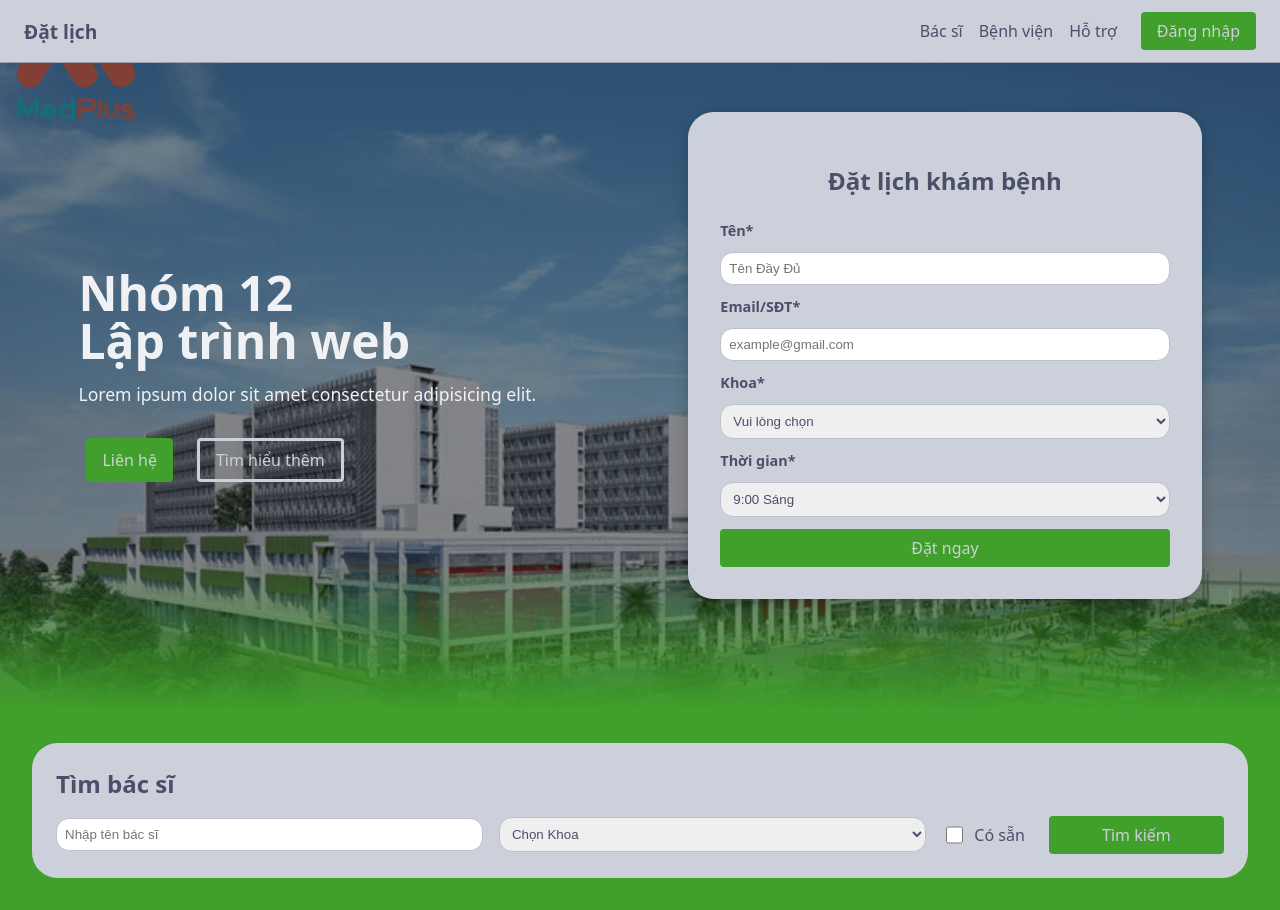
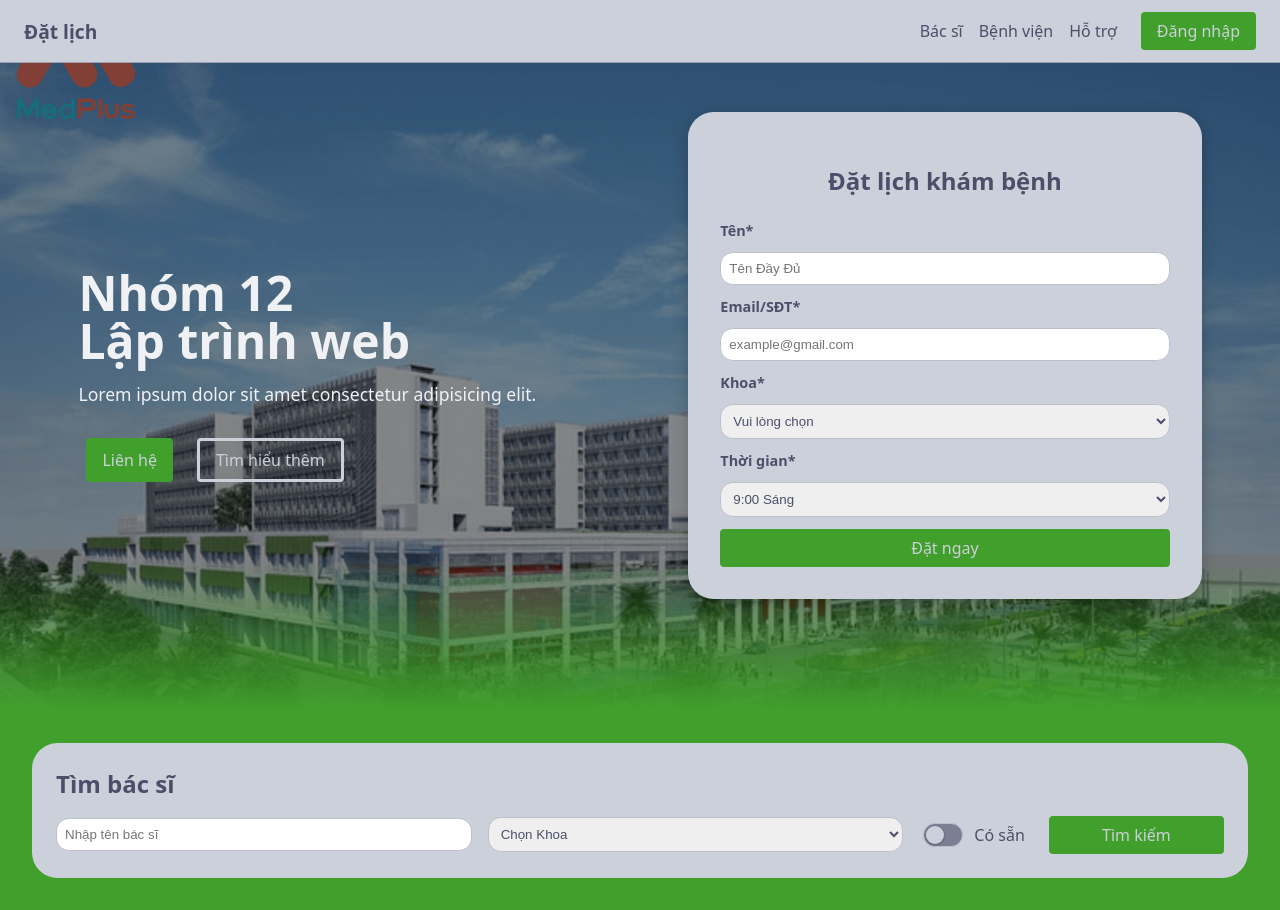
Before and after one commit to thnguyen3074/web, a PHP site: page / in a window 1280 px wide. Run offline with PHP 8.4, Linux system fonts and the light colour scheme; some web fonts are replaced.

Commit message:
feat: đổi checkbox thành switch toggle

```diff
--- a/src/style.css
+++ b/src/style.css
@@ -280,11 +280,39 @@ body {
 }
 
 .availability input[type="checkbox"] {
+    position: relative;
+    appearance: none;
+    height: 1.5rem;
+    width: 2.5rem;
+    background: var(--overlay-2-color);
+    accent-color: var(--accent-color);
+    cursor: pointer;
+    border-radius: 10vw;
+    outline: none;
+    transition: background-color 0.3s ease;
+}
+
+/* Nút tròn bên trong */
+.availability input[type="checkbox"]::before {
+    content: "";
+    position: absolute;
+    background: var(--surface-0-color);
+    top: 0.13rem;
+    left: 0.13rem;
     height: 1.1rem;
     width: 1.1rem;
-    accent-color: var(--accent-color);
-    cursor: pointer;
-    border-radius: 0.3rem;
+    border-radius: 10vw;
+    transition: transform 0.3s ease;
+    box-shadow: 0 1px 3px rgba(0,0,0,0.3);
+}
+
+/* Bật */
+.availability input[type="checkbox"]:checked {
+    background: var(--accent-color);
+}
+
+.availability input[type="checkbox"]:checked::before {
+    transform: translateX(1rem);
 }
 
 /* Mobile */
@@ -323,6 +351,10 @@ body {
         width: 20%;
         justify-content: flex-start;
     }
+
+    .availability input[type="checkbox"]:checked::before {
+    transform: translateX(1.4rem);
+}
 }
 
 /* */
```
